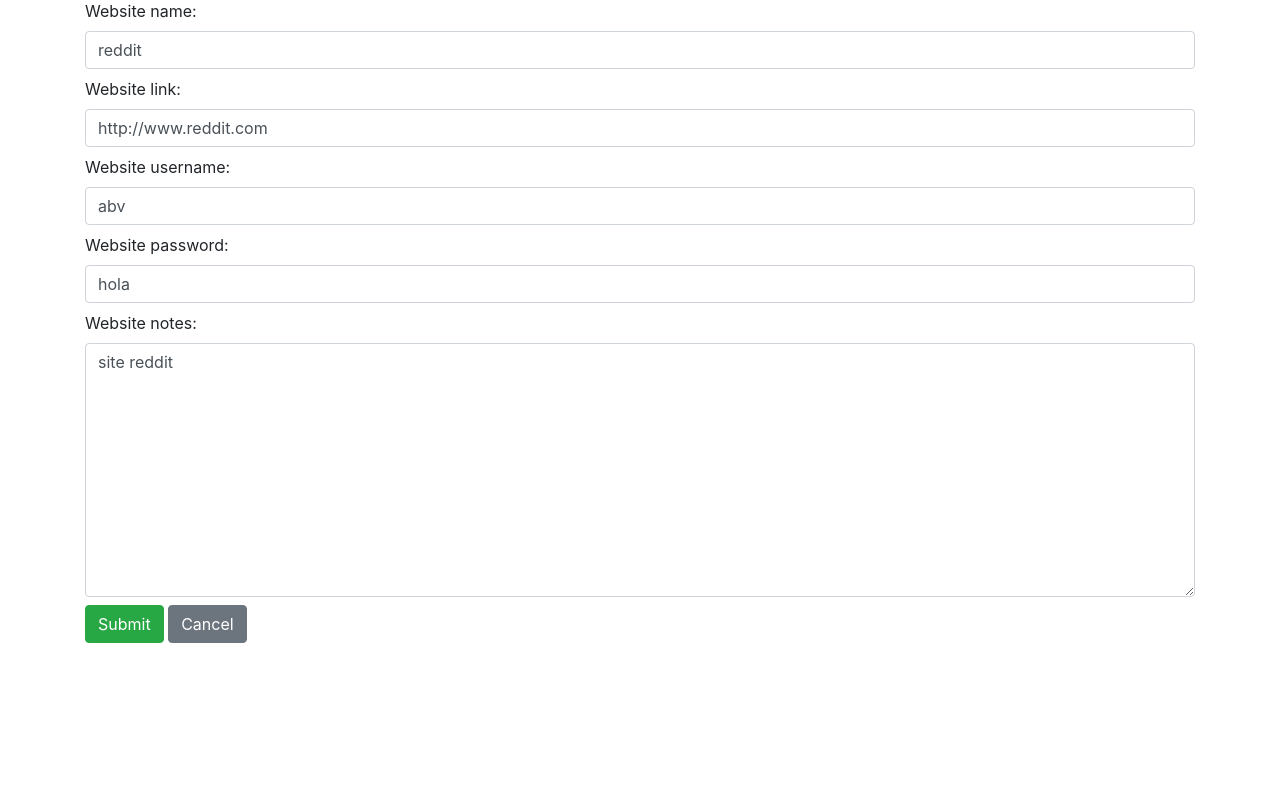
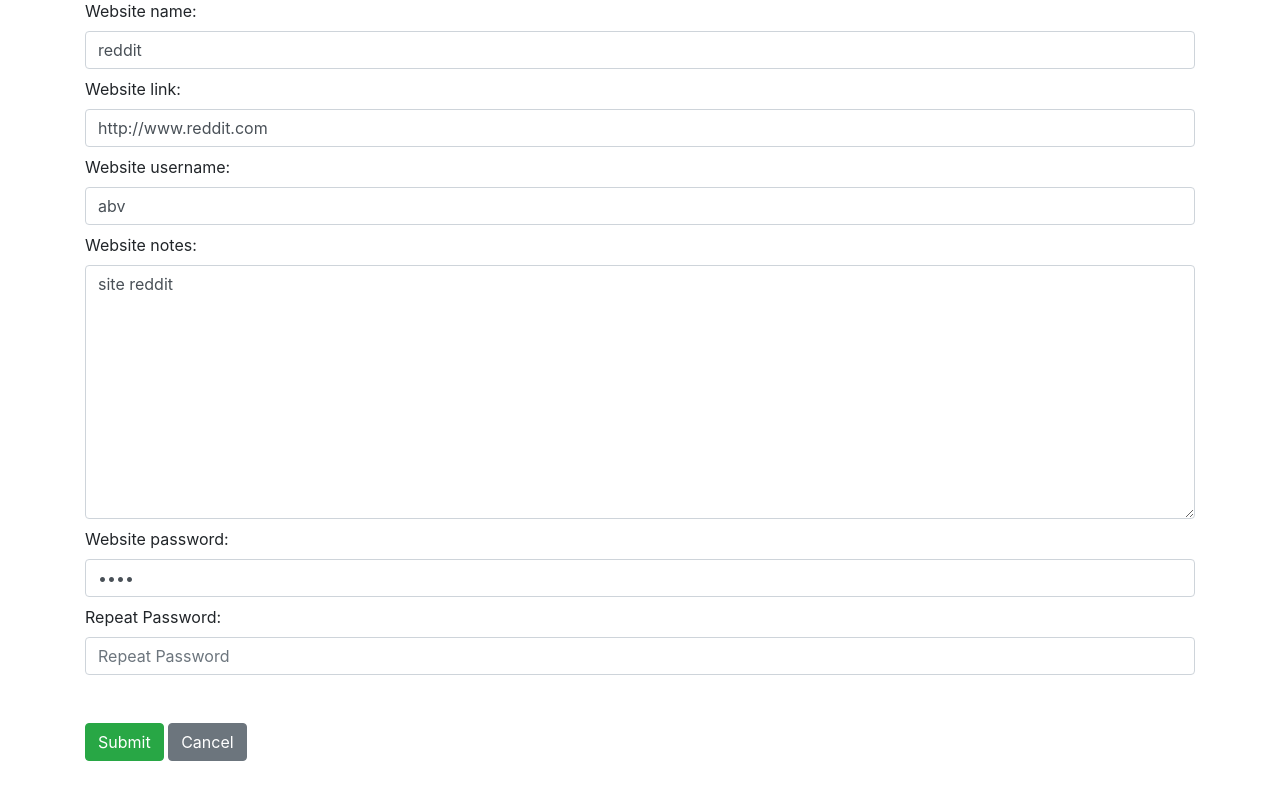
Before and after one commit to al3xHub/Password_Manager, a Django app: page /update/1/ in a window 1280 px wide. Shown: the part 125-934 px from the top of the page. Before the commit the page ends 768 px from the top, so only its background shows below. Run offline with Django 3.2, Linux system fonts and the light colour scheme; data comes from the database, SQL or seed files in the repository; both versions use the stored data as it was after the commit; some libraries are stand-ins or nearby versions.

Commit message:
doble verif password, password update oculta, mensaje exito en create y delete

```diff
--- a/PasswordManagerWeb/core/templates/core/home.html
+++ b/PasswordManagerWeb/core/templates/core/home.html
@@ -4,7 +4,13 @@
 {% block content %}
 {% if user.is_authenticated %}
   {% if sites %}
+
     <div class="container my-5">
+        {% for message in messages %}
+    <div class="alert alert-{{ message.tags }}" role="alert">
+        {{ message }}
+    </div>
+{% endfor %}
     <div class="card">
         <div class="card-header bg-primary text-white d-flex justify-content-between align-items-center">
             <div>
--- a/PasswordManagerWeb/core/templates/core/site_update_form.html
+++ b/PasswordManagerWeb/core/templates/core/site_update_form.html
@@ -6,8 +6,10 @@
             {% csrf_token %}
             <!-- Name -->
             {{ form.as_table }}
+            <div class="my-5">
             <input type="submit" class="btn btn-success" value="Submit">
             <a href="{% url 'site' site.id %}" class="btn btn-secondary">Cancel</a>
+            </div>
         </form>
 </div>
 {% endblock %}
--- a/PasswordManagerWeb/core/views.py
+++ b/PasswordManagerWeb/core/views.py
@@ -1,10 +1,12 @@
 from django.contrib.auth.decorators import login_required
 from django import forms
 from django.db.models import Q
-
+from django.contrib import messages
 from django.shortcuts import render, redirect
 from django.contrib.auth.mixins import LoginRequiredMixin
 from django.utils.decorators import method_decorator
+from django.utils.safestring import mark_safe
+
 from .models import Site
 from django.views.generic import CreateView, DeleteView, UpdateView, ListView
 from django.urls import reverse_lazy, reverse
@@ -64,12 +66,25 @@ def site(request, pk):
     return render(request, "core/site.html", context)
 
 
+class SiteUpdateForm(forms.ModelForm):
+    password_repeat = forms.CharField(label='Repeat Password', widget=forms.PasswordInput(
+        attrs={'class': 'form-control mb-2', 'placeholder': 'Repeat Password'}))
+
+    class Meta:
+        model = Site
+        fields = ['website_name', 'website_link', 'website_username', 'website_notes', 'website_password']
+
+    def clean(self):
+        cleaned_data = super().clean()
+        password = cleaned_data.get("website_password")
+        password_repeat = cleaned_data.get("password_repeat")
+        if password != password_repeat:
+            self.add_error('password_repeat', "Passwords do not match")
+
+
 class SiteUpdate(UpdateView):
     model = Site
-    fields = [
-        'website_name', 'website_link', 'website_username', 'website_password',
-        'website_notes'
-    ]
+    form_class = SiteUpdateForm
     template_name_suffix = '_update_form'
 
     def get_success_url(self):
@@ -86,7 +101,7 @@ class SiteUpdate(UpdateView):
         form.fields['website_username'].widget = forms.TextInput(
             attrs={'class': 'form-control mb-2'})
         form.fields['website_password'].widget = forms.TextInput(
-            attrs={'class': 'form-control mb-2'})
+            attrs={'type': 'password', 'class': 'form-control mb-2'})
         form.fields['website_notes'].widget = forms.Textarea(
             attrs={'class': 'form-control mb-2'})
         return form
@@ -126,10 +141,29 @@ class CreateSite(LoginRequiredMixin, CreateView):
 
     def form_valid(self, form):
         form.instance.user = self.request.user
-        return super().form_valid(form)
+        try:
+            messages.success(self.request, 'Site created successfully!')
+            return super().form_valid(form)
+        except Exception as e:
+            messages.error(self.request, f'Error: {str(e)}')
+            return self.form_invalid(form)
 
 
 # Delete Site
 class DeleteSite(DeleteView):
     model = Site
     success_url = reverse_lazy('home')
+
+    def delete(self, request, *args, **kwargs):
+        try:
+            response = super().delete(request, *args, **kwargs)
+            messages.success(self.request, 'Site deleted successfully.')
+            return response
+        except Exception as e:
+            messages.error(self.request, f'Error deleting site: {str(e)}')
+            return self.response_class(
+                request=self.request,
+                template_name=self.template_name,
+                context=self.get_context_data(),
+                status=400
+            )
```
Also changed, not shown: PasswordManagerWeb/db.sqlite3.
